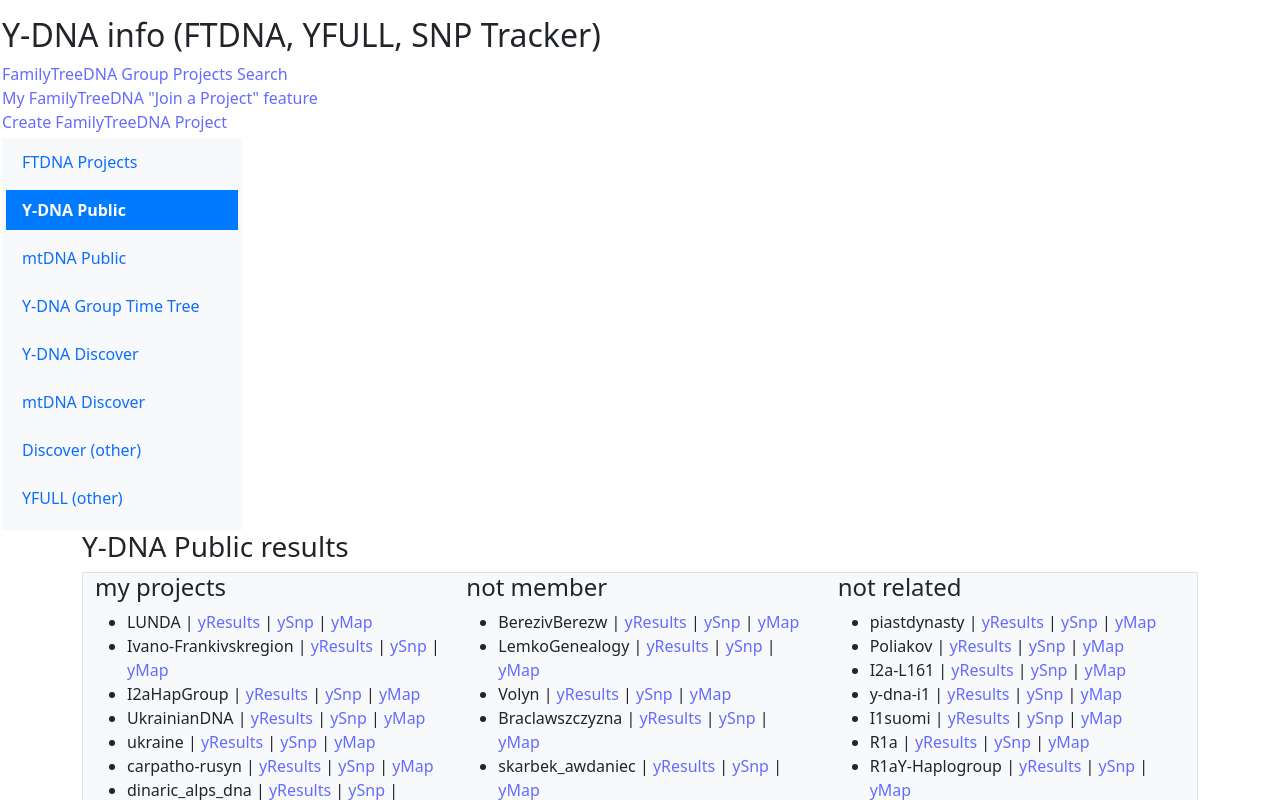
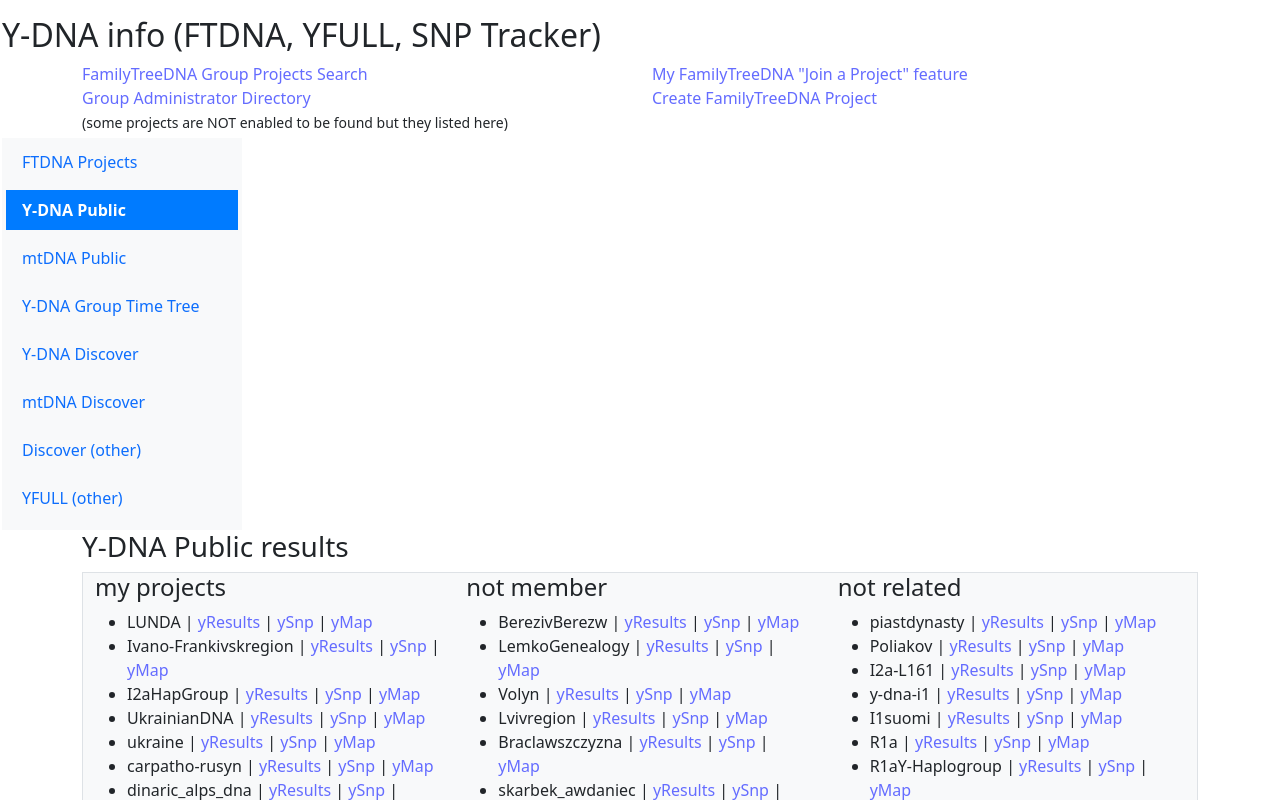
Before and after one commit to alundiak/my-dna, a React (Vite) app: page /my-dna/y-dna-public in a window 1280 px wide. Shown: the top 800 px of the page. Built offline with nearby package versions, Linux system fonts and the light colour scheme.

Commit message:
Small changes

```diff
--- a/src/data/ftdna/main-projects.json
+++ b/src/data/ftdna/main-projects.json
@@ -51,6 +51,11 @@
   {
     "idGroup": "volyn",
     "idPublic": "Volyn",
+    "myMembership": false
+  },
+  {
+    "idGroup": "lvivregion",
+    "idPublic": "Lvivregion",
     "myMembership": false
   },
   {
@@ -111,6 +116,11 @@
   {
     "idGroup": "moldova",
     "idPublic": "Moldova",
+    "myMembership": false
+  },
+  {
+    "idGroup": "jewish-polesie",
+    "idPublic": "jewish-polesie",
     "myMembership": false
   },
   {
--- a/src/feature-components/AppHeader.tsx
+++ b/src/feature-components/AppHeader.tsx
@@ -1,22 +1,51 @@
+import { Col, Container, Row } from 'reactstrap';
+
 export function AppHeader() {
   return (
     <header>
       <h2 id="home">Y-DNA info (FTDNA, YFULL, SNP Tracker)</h2>
-      <div>
-        <a href="https://www.familytreedna.com/group-project-search" target="_blank">
+      <Container>
+        <Row>
+          <Col>
+            <a
+              href="https://www.familytreedna.com/group-project-search"
+              target="_blank"
+            >
               FamilyTreeDNA Group Projects Search
             </a>
-      </div>
-      <div>
-        <a href="https://www.familytreedna.com/my/group-join" target="_blank">
+          </Col>
+          <Col>
+            <a
+              href="https://www.familytreedna.com/my/group-join"
+              target="_blank"
+            >
               My FamilyTreeDNA "Join a Project" feature
             </a>
-      </div>
-      <div>
-        <a href="https://www.familytreedna.com/project-application.aspx" target="_blank">
+          </Col>
+        </Row>
+        <Row>
+          <Col>
+            <a
+              href="https://www.familytreedna.com/group-administrator-directory"
+              target="_blank"
+            >
+              Group Administrator Directory
+            </a>
+            <br />
+            <small>
+              (some projects are NOT enabled to be found but they listed here)
+            </small>
+          </Col>
+          <Col>
+            <a
+              href="https://www.familytreedna.com/project-application.aspx"
+              target="_blank"
+            >
               Create FamilyTreeDNA Project
             </a>
-      </div>
+          </Col>
+        </Row>
+      </Container>
     </header>
   );
 }
```
Also changed, not shown: src/data/H13a1d_age.json (+9 -3 lines), src/data/ftdna-mt-dna-matches.json (+6 -6 lines). Lines whose indentation alone changed are shown as unchanged.
